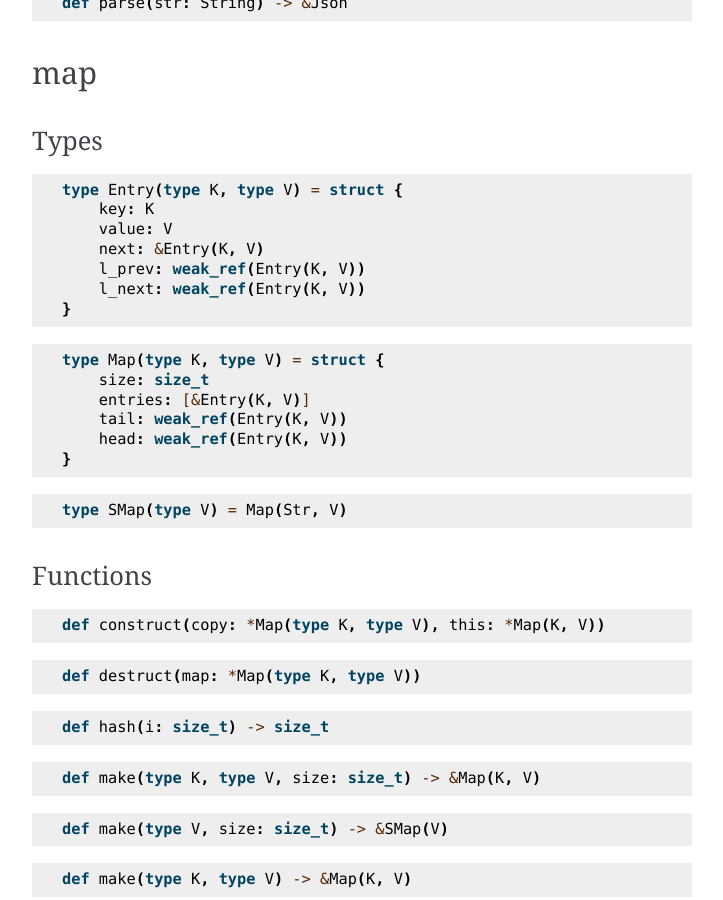
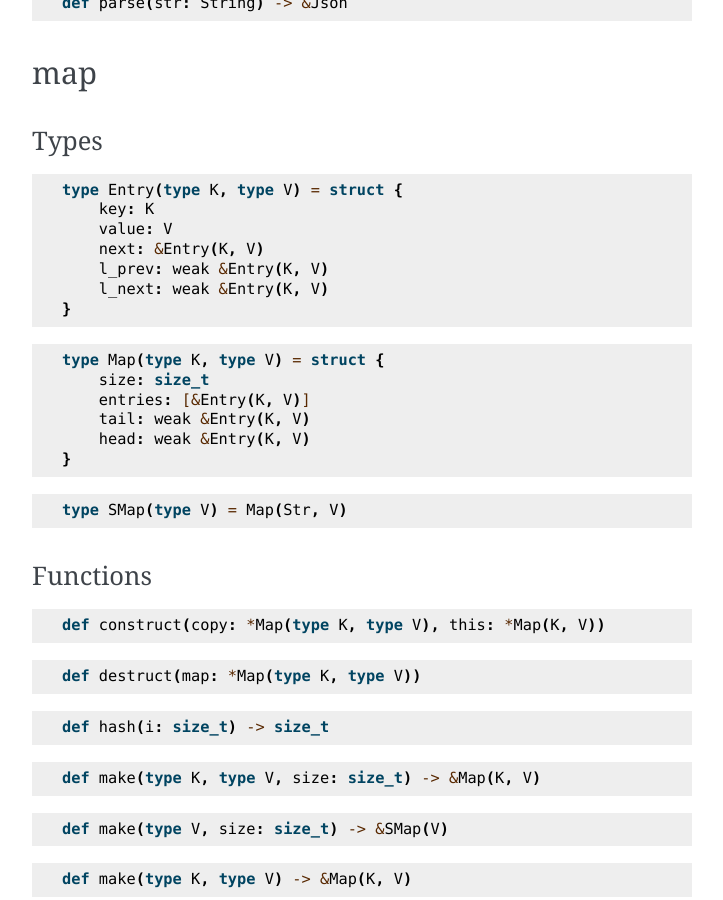
Before and after one commit to Princess-org/Princess-org.github.io, a Sphinx documentation site: the page built from source/stdlib.rst, in a window 1280 px wide and 900 px high, scrolled down 9313 px. Shown: the whole window, without its empty margins (388-1111 px from the left). Built offline with Sphinx 7.4.7, drawn with Linux system fonts in a browser that asks for light colours.

Commit message:
Change weak_ref to weak &

```diff
--- a/docgen.py
+++ b/docgen.py
@@ -80,7 +80,7 @@ def type_to_str(value):
         if value["tpe"]:
             tpe = type_to_str(value["tpe"])
         else: tpe = None
-        return "weak_ref(" + (tpe if tpe else "") + ")"
+        return "weak &" + (tpe if tpe else "")
     elif value["kind"] == "ArrayT":
         return "[" + type_to_str(value["tpe"]) + "]"
     elif value["kind"] == "TypeConstructor":
--- a/source/stdlib.rst
+++ b/source/stdlib.rst
@@ -623,16 +623,16 @@ Types
         key: K
         value: V
         next: &Entry(K, V)
-        l_prev: weak_ref(Entry(K, V))
-        l_next: weak_ref(Entry(K, V))
+        l_prev: weak &Entry(K, V)
+        l_next: weak &Entry(K, V)
     }
 .. code-block:: princess
 
     type Map(type K, type V) = struct {
         size: size_t
         entries: [&Entry(K, V)]
-        tail: weak_ref(Entry(K, V))
-        head: weak_ref(Entry(K, V))
+        tail: weak &Entry(K, V)
+        head: weak &Entry(K, V)
     }
 .. code-block:: princess
 
--- a/source/syntax.rst
+++ b/source/syntax.rst
@@ -14,7 +14,7 @@ Keywords as defined by the language are the following:
     yield, const, do, word, unsigned, enum,
     size_of, offset_of, import, defined, type_of,
     align_of, as, loop, this, and, or, not,
-    defer, is, weak_ref, implicit
+    defer, is, weak, implicit
 
 These may not be used as identifier names.
 
--- a/source/types.rst
+++ b/source/types.rst
@@ -258,7 +258,7 @@ In order to create a reference to a type, simply cast it to a reference of the s
 This will copy the data and create a valid reference. Note however that creating a
 constructor function which does this is standard practice.
 
-For situations where a reference cycle might be created, use ``weak_ref(T)`` in order
+For situations where a reference cycle might be created, use ``weak &T`` in order
 to break the cycle. In the future there might be a garbage collector which deals with
 those cases.
 
```
